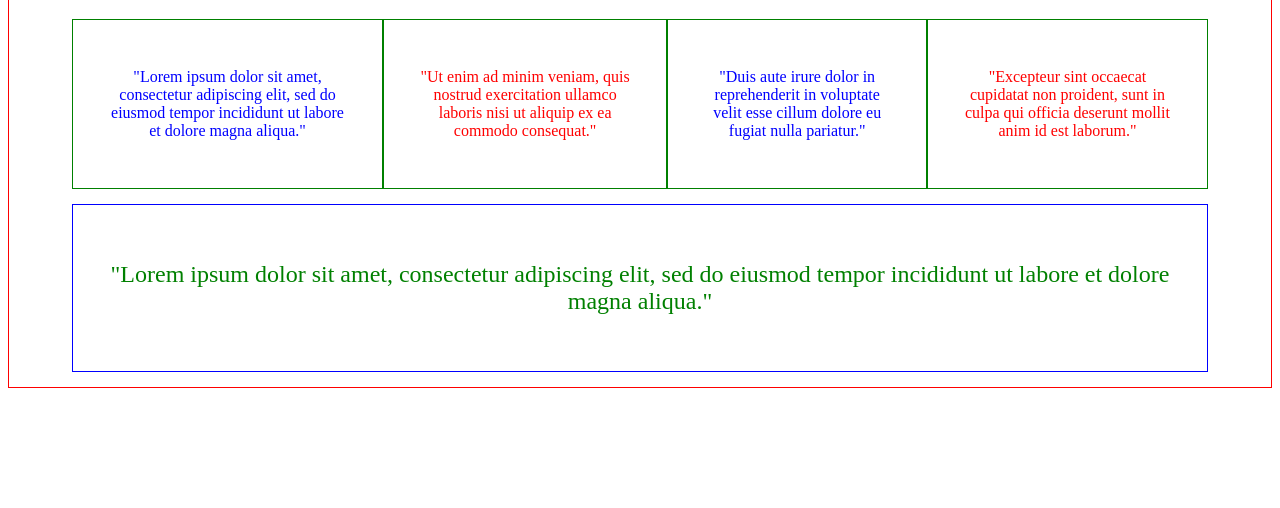
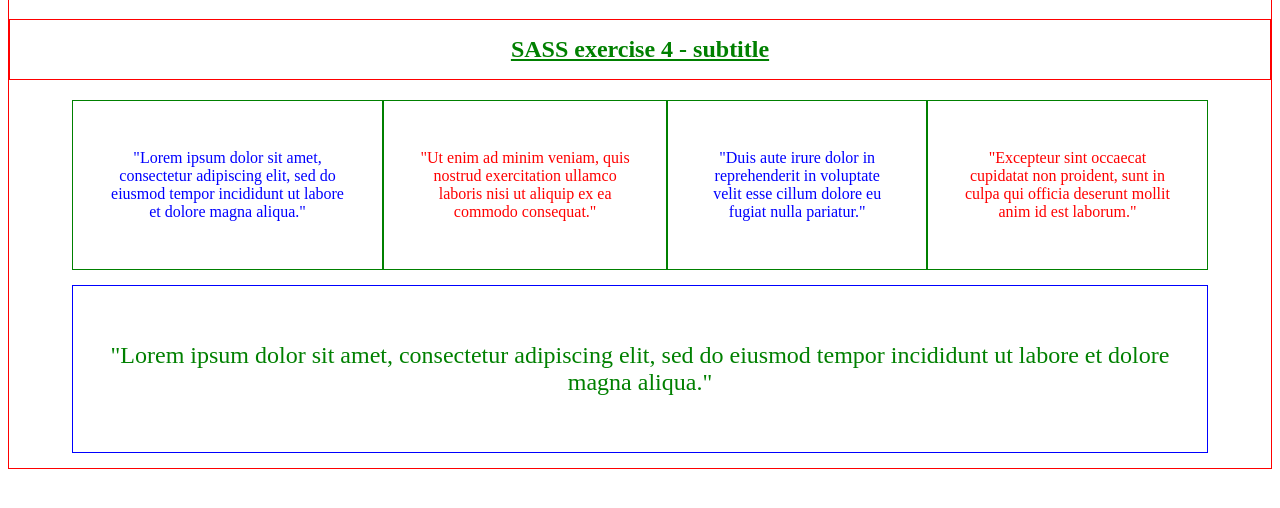
Before and after one commit to Salocin17/Develhope-Exercises-SASS, a plain HTML site: page index.html in a window 1280 px wide. Shown: the part 70-578 px from the top of the page. Drawn offline with Linux system fonts and the light colour scheme.

Commit message:
SASS-extend

```diff
--- a/index.html
+++ b/index.html
@@ -5,8 +5,9 @@
         <link rel="stylesheet" href="./style.css">
     </head>
     <body>
-        <div>
-            <h1>Sass exercise 2 - mixin</h1>
+        <div class="container">
+            <h1 class="main_title">Sass exercise 2 - mixin</h1>
+            <h2 class="subtitle">SASS exercise 4 - subtitle</h2>
             <section>
                 <article class="article_blue">
                     <p>"Lorem ipsum dolor sit amet, consectetur adipiscing elit, sed do eiusmod tempor incididunt ut labore et dolore magna aliqua."</p>
--- a/style.scss
+++ b/style.scss
@@ -1,13 +1,19 @@
 @import "function";
 @import "variables";
 
-div {
+.container {
     border: rem(1) solid $red;
     height: 100%;
-} h1 {
+ & .main_title {
      color: $green;
      text-decoration: underline;
      text-align: center;
+} }
+
+.subtitle {
+    @extend .main_title;
+    padding: 1rem;
+    border: rem(1) solid $red;
 }
 
 section {
```
Also changed, not shown: sass_exercise_4_layout.jpg (added), style.css, 2 other files.
